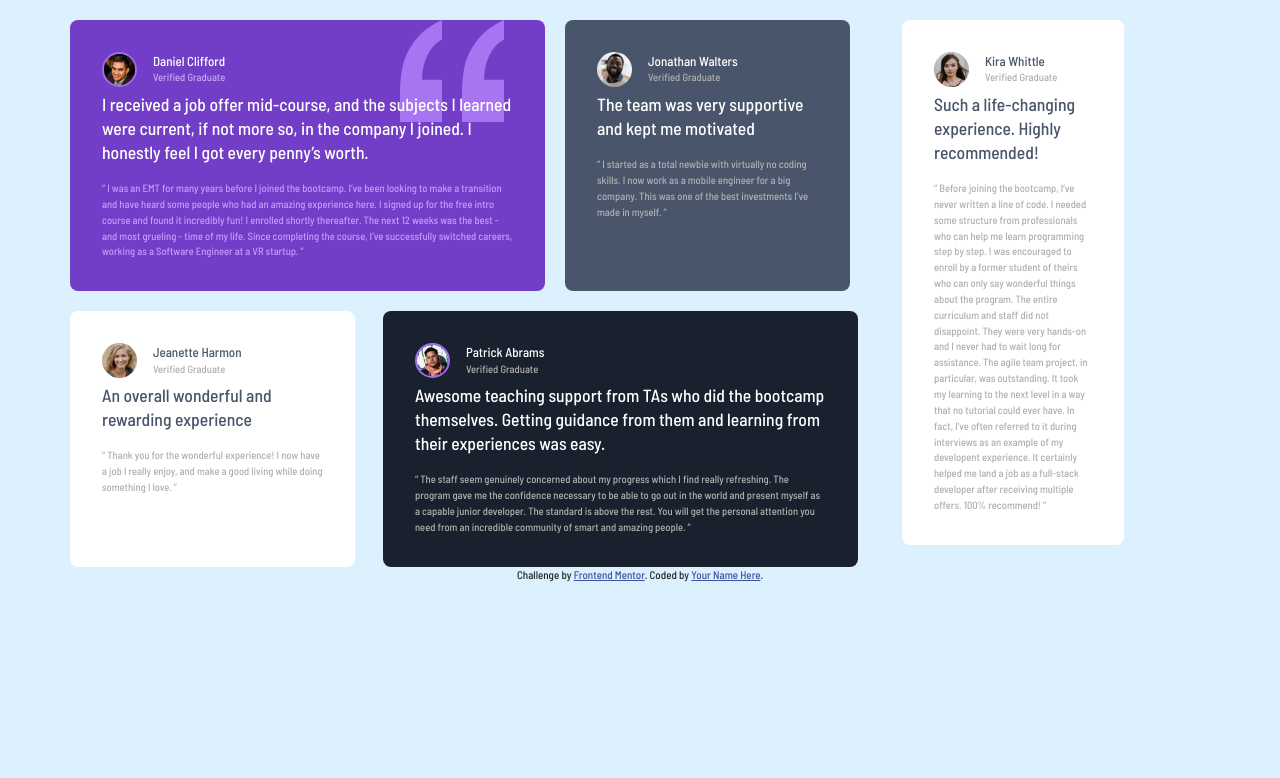
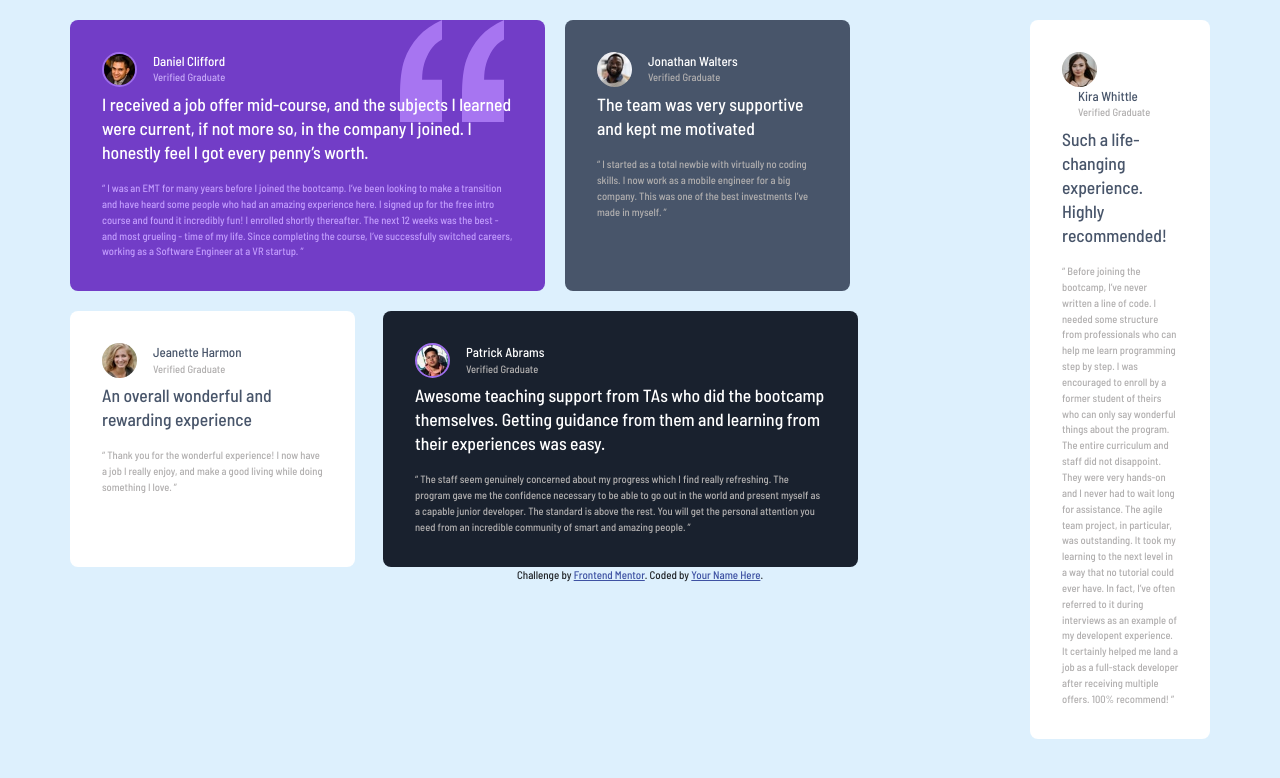
Before and after one commit to abzeeskillz/Testimonial-grid, a plain HTML site: page index.html in a window 1280 px wide. Drawn offline with nearby package versions, Linux system fonts and the light colour scheme.

Commit message:
Update style.css

```diff
--- a/style.css
+++ b/style.css
@@ -150,8 +150,8 @@ body {
     }
     .kira {
         position: absolute;
-        margin-left: 52rem;
+        margin-left: 60rem;
         margin-top: 0;
-        width: 17.34%;
+        width: 14.1%;
     }
 }
```
